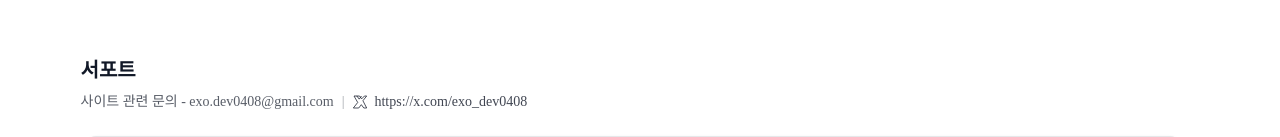
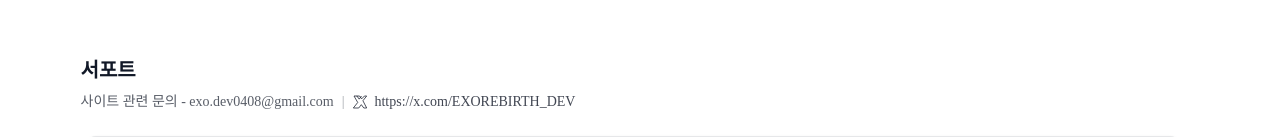
Before and after one commit to cnybb0415/streaming, a Next.js app: page /support in a window 1280 px wide. Shown: the top 137 px of the page. Built offline with nearby package versions, Linux system fonts and the light colour scheme; a web font is replaced by a local one.

Commit message:
Update support X link

```diff
--- a/src/app/support/page.tsx
+++ b/src/app/support/page.tsx
@@ -179,13 +179,13 @@ export default function SupportPage() {
           <span>사이트 관련 문의 - exo.dev0408@gmail.com</span>
           <span className="text-foreground/40">|</span>
           <a
-            href="https://x.com/exo_dev0408"
+            href="https://x.com/EXOREBIRTH_DEV"
             target="_blank"
             rel="noopener noreferrer"
             className="inline-flex items-center gap-1.5 text-foreground/80 transition hover:text-foreground"
           >
             <XIcon className="h-4 w-4" />
-            <span>https://x.com/exo_dev0408</span>
+            <span>https://x.com/EXOREBIRTH_DEV</span>
           </a>
         </p>
 
```
